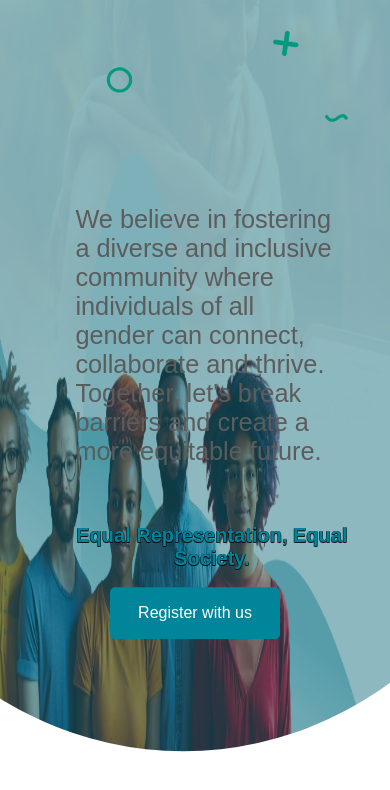
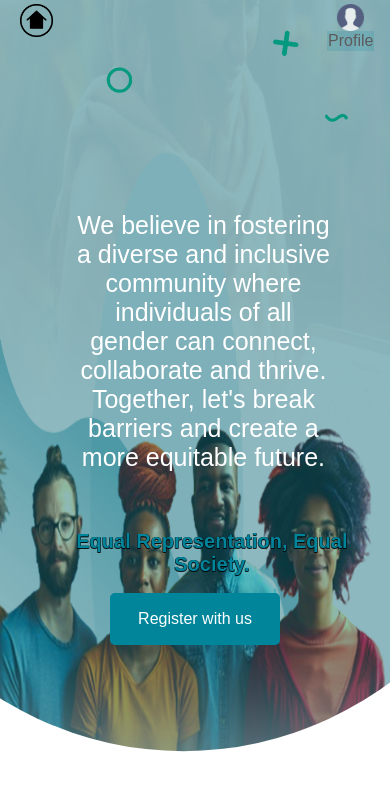
Before and after one commit to u-hope/gendernetworket, a React (Create React App) app: page / in a window 390 px wide. Shown: the top 790 px of the page. Built offline with nearby package versions, Linux system fonts and the light colour scheme; no server answers.

Commit message:
improvments on the mobile version of the website

```diff
--- a/src/Components/Maps/Map.css
+++ b/src/Components/Maps/Map.css
@@ -114,6 +114,12 @@ svg {
         width: 100%;
         overflow: hidden;
     }
+    .mapHeader{
+        font-size: x-large;
+    }
+    .mapLable{
+        font-size:large;
+    }
     .mapRegionButton{
         height: 30px;
         width: 200px;
--- a/src/Components/NavBar/Navbar.css
+++ b/src/Components/NavBar/Navbar.css
@@ -1,27 +1,29 @@
 .navBar{
+    position: fixed;
     overflow: hidden;
-    display: flex;
-    width: 100%;
-    height: 5svh;
-    margin: auto auto;
-    justify-content:space-between;
+    display: grid;
+    height: 10vh;
+    width:100%;
+    grid-template-columns: 1fr 1fr;
     background-color: transparent;
     z-index: 10;
+    padding: 1vw;
 }
 
 .navLogo img{
-    height:5.5vh;
-    width:5.5vh;
+    height:8.5vw;
+    width:8.5vw;
     margin-left: 1em;
 }
 .navSocial{
     display:flex;
     text-decoration: none;
-    float: right;
+    justify-self: end;
+    margin-right: 5vw;
 }
 .userImg{
-    height: 5vh;
-    width: 5vh;
+    height: 7vw;
+    width: 7vw;
 }
 
 @media (min-width:60em){
--- a/src/Components/parallex/parallex.css
+++ b/src/Components/parallex/parallex.css
@@ -22,3 +22,9 @@
 .header_motto{
     color:#00859B;
 }
+
+@media  (max-width:767px){
+    .parallex_main{
+        scroll-snap-align: none;
+    }
+}
--- a/src/pages/Header/Headers.css
+++ b/src/pages/Header/Headers.css
@@ -164,7 +164,11 @@
 
     }
     .headerTopText{
-        font-weight: 400;
+        font-weight: 300;
+        font-size: 25px;
+        /* color: #00849b; */
+        color: #fff;
+        text-align:center;
     }
     .smallDevice {
         visibility: visible;
@@ -192,7 +196,7 @@
     }
     .parallax_2{
         height: 100%;
-        width: 70%;
+        width: 100%;
         margin: -12% 15%;
 
     }
@@ -210,7 +214,7 @@
     .parallax_5{
         --parallax-speed:0;
         height: 75%;
-        width: 100%;
+        width: 200%;
     }
     .parallax_6{
         visibility: hidden;
--- a/src/pages/Header/Headers.js
+++ b/src/pages/Header/Headers.js
@@ -6,6 +6,7 @@ import elements from '../../Img/elements.png';
 import people from '../../Img/people.png';
 import triangle from '../../Img/triangle.png';
 import { Link } from 'react-router-dom';
+import NavBar from '../../Components/NavBar/Navbar';
 
 const Headers = () => {
 
--- a/src/pages/about/about.css
+++ b/src/pages/about/about.css
@@ -165,14 +165,29 @@
         transform: translateZ(0);
         /* position: relative; */
         display: grid;
-        grid-template-rows: 1.5fr 2fr;
+        grid-template-rows: 1fr 1.2fr;
         margin-bottom: 1px;
     }
+
     .aboutContainer{
-        width: 100%;
+    margin-top: 2vw;
+     width: 100%;
     }
-    .aboutImg:nth-of-type(4),
-    .aboutImg:nth-of-type(5) {
-        display: none;
+    .aboutImg{
+        height: 30vh;
     }
+    .aboutImg p{
+
+    font-size: 22px;
+    font-weight: 200;
+    }
+    .about_title{
+        font-size: 35px;
+    }
+    .about_body{
+        font-size: 20px;
+        padding-left: 7vw;
+        padding-right: 7vw;
+    }
+
 }
```
Also changed, not shown: src/Img/people.png, src/Img/people1.png (added).
